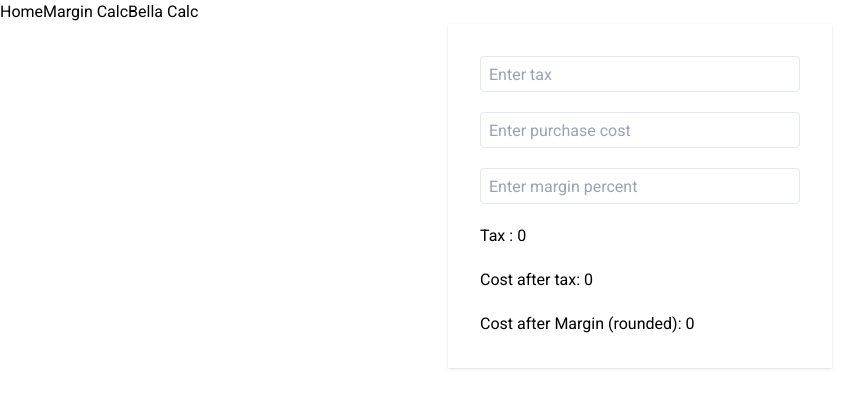
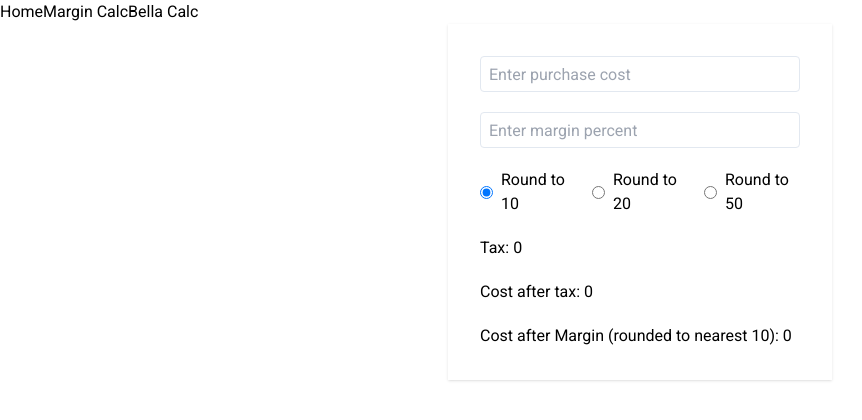
Before and after one commit to sonujaiswar/projectone, a Next.js app: page /bella in a window 1280 px wide. Shown: the top 420 px of the page, without its empty margins (0-862 px from the left). Built offline with nearby package versions, Linux system fonts and the light colour scheme.

Commit message:
update rounding logic

```diff
--- a/src/app/bella/page.tsx
+++ b/src/app/bella/page.tsx
@@ -4,8 +4,8 @@ import { useState } from "react";
 
 export default function Calculate() {
   const [cost, setCost] = useState("");
-  const [tax, setTax] = useState("");
   const [margin, setMargin] = useState("");
+  const [rounding, setRounding] = useState(10); // State for rounding value
   const calTax = Number(cost) * 0.1;
   const costAfterTax = Number(cost) + calTax;
 
@@ -16,21 +16,15 @@ export default function Calculate() {
   const marginCost = costAfterTax * calMarginPercent;
   const costAfterMargin = costAfterTax + marginCost;
 
-  // Round to the nearest 10
-  const roundedCostAfterMargin = Math.round(costAfterMargin / 10) * 10;
+  // Round to the selected value (10, 20, or 50)
+  const roundedCostAfterMargin =
+    Math.round(costAfterMargin / rounding) * rounding;
 
   return (
     <>
       <div className="flex justify-center items-center">
         <div className="w-96 p-8 shadow flex flex-col gap-5">
-          <input
-            type="number"
-            value={tax}
-            className="w-full outline-none border border-slate-200 h-9 rounded px-2"
-            onChange={(e) => setTax(e.target.value)}
-            placeholder="Enter tax"
-          />
-
+          {/* Cost Input */}
           <input
             type="number"
             value={cost}
@@ -39,6 +33,7 @@ export default function Calculate() {
             placeholder="Enter purchase cost"
           />
 
+          {/* Margin Input */}
           <input
             type="text"
             value={margin}
@@ -46,9 +41,48 @@ export default function Calculate() {
             onChange={(e) => setMargin(e.target.value)}
             placeholder="Enter margin percent"
           />
-          <p>Tax : {calTax}</p>
+
+          {/* Rounding Options */}
+          <div className="flex gap-4">
+            <label className="flex items-center gap-2">
+              <input
+                type="radio"
+                value={10}
+                checked={rounding === 10}
+                onChange={() => setRounding(10)}
+                className="form-radio text-blue-500"
+              />
+              Round to 10
+            </label>
+            <label className="flex items-center gap-2">
+              <input
+                type="radio"
+                value={20}
+                checked={rounding === 20}
+                onChange={() => setRounding(20)}
+                className="form-radio text-blue-500"
+              />
+              Round to 20
+            </label>
+            <label className="flex items-center gap-2">
+              <input
+                type="radio"
+                value={50}
+                checked={rounding === 50}
+                onChange={() => setRounding(50)}
+                className="form-radio text-blue-500"
+              />
+              Round to 50
+            </label>
+          </div>
+
+          {/* Display Results */}
+          <p>Tax: {calTax}</p>
           <p>Cost after tax: {costAfterTax}</p>
-          <p>Cost after Margin (rounded): {roundedCostAfterMargin}</p>
+          <p>
+            Cost after Margin (rounded to nearest {rounding}):{" "}
+            {roundedCostAfterMargin}
+          </p>
         </div>
       </div>
     </>
```
